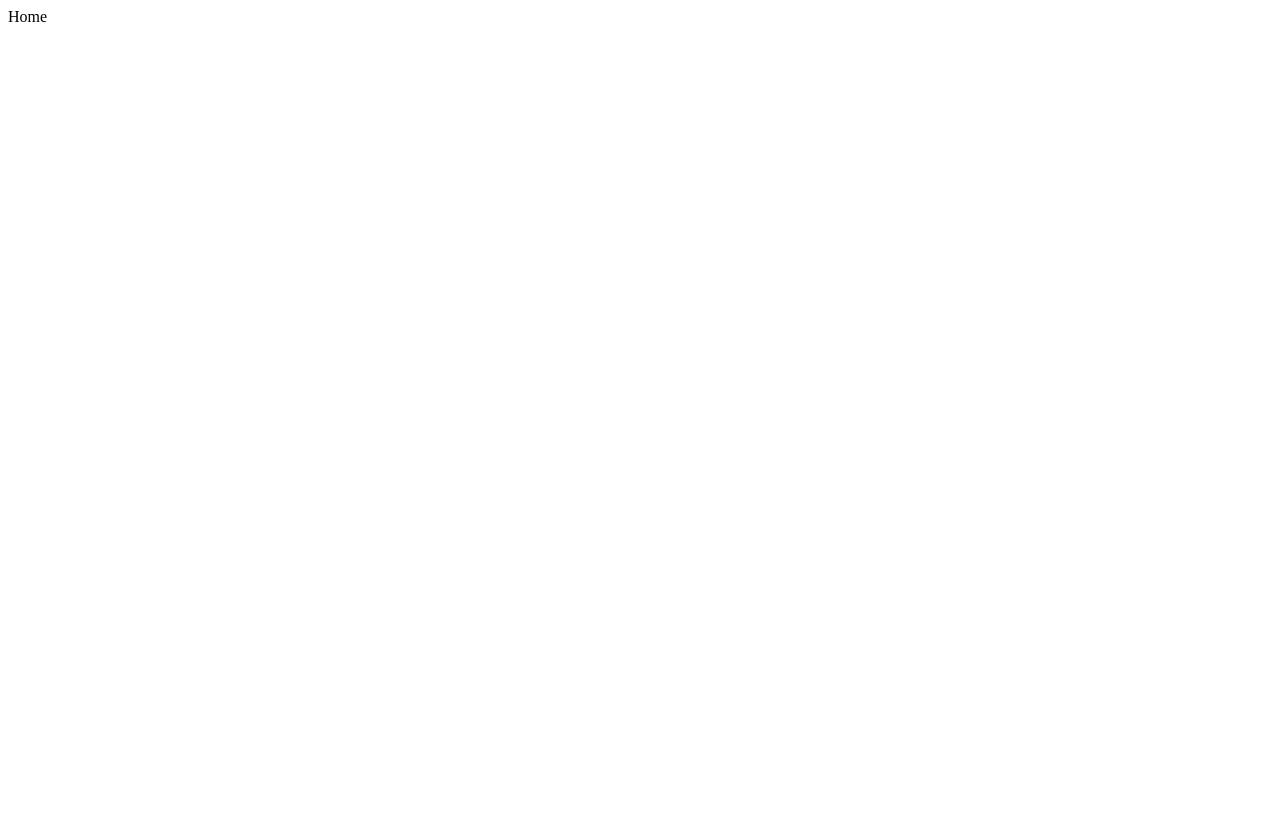
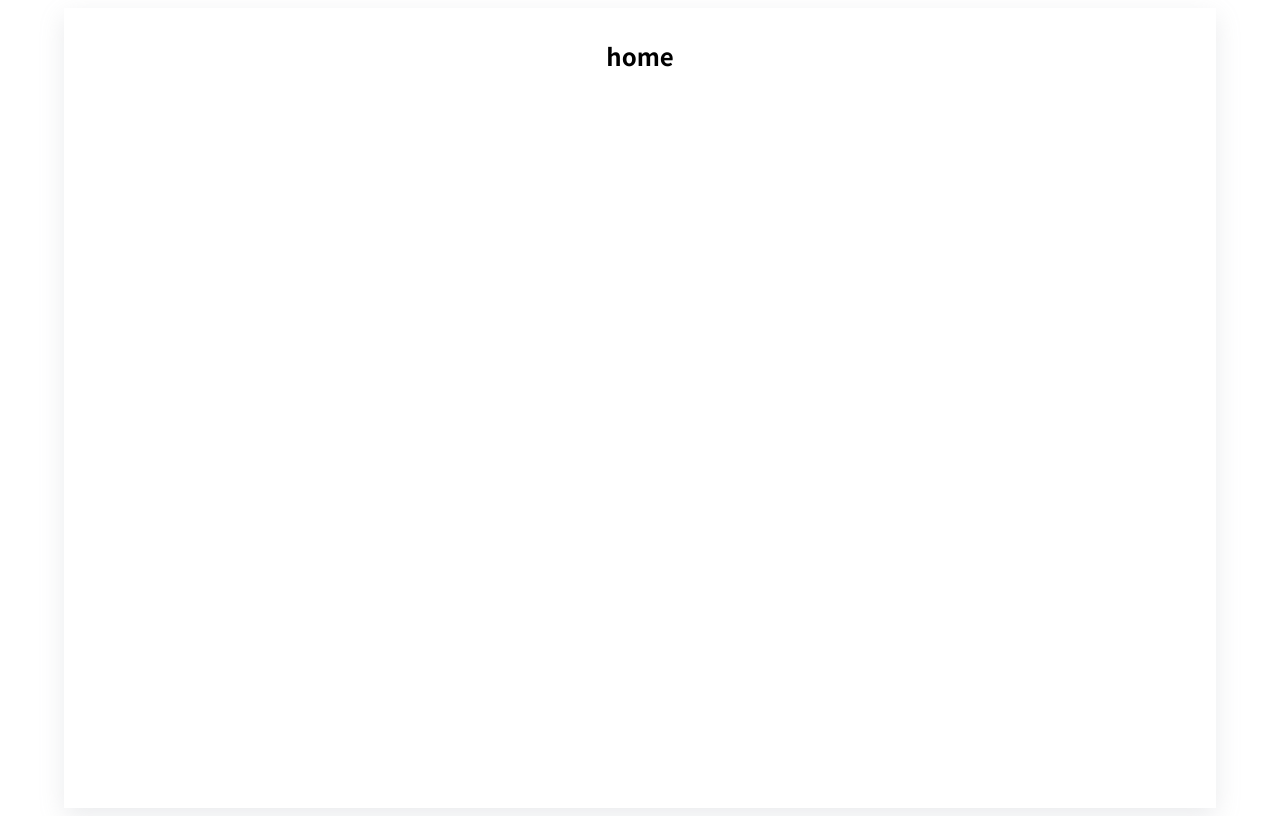
Before and after one commit to ericagong/blog-FE, a React (Create React App) app: page / in a window 1280 px wide. Built offline with nearby package versions, Linux system fonts and the light colour scheme.

Commit message:
common styles

```diff
--- a/package.json
+++ b/package.json
@@ -10,6 +10,7 @@
     "react-dom": "^18.2.0",
     "react-router-dom": "^6.3.0",
     "react-scripts": "5.0.1",
+    "styled-components": "^5.3.5",
     "web-vitals": "^2.1.4"
   },
   "scripts": {
--- a/src/assets/Theme.jsx
+++ b/src/assets/Theme.jsx
@@ -1,9 +1,22 @@
 export const lightTheme = {
+  // background
+  backgroundColor: "#FFFFFF",
+
+  // text
   textColor: "#181B2E",
-  buttonTextColor: "#FFFFFF",
-  backgroundColor: "#E4E8EB",
-  boxColor: "#FFFFFF",
-  iconColor: "#777B7E",
-  buttonColor: "#F6F5F7",
-  hoverColor: "#3F81EC",
+  helperTextColor: "#bcbdc3",
+  errorTextColor: "#FD2053",
+
+  // button
+  buttonColor: "#B7BBC7",
+  buttonTextColor: "#17192C",
+  iconColor: "#B7BBC7",
+
+  // accent color for hover effect
+  hoverButtonColor: "#5732fb",
+  hoverButtonTextColor: "#FFFFFF",
+  hoverIconColor: "#5732fb",
+
+  // box-shadow
+  boxShadow: "rgba(149, 157, 165, 0.2) 0px 8px 24px",
 };
--- /dev/null
+++ b/src/assets/font.css
@@ -0,0 +1,7 @@
+/* TODO css 파일 분리 or index.html 바로 적용 */
+@import url("https://fonts.googleapis.com/css2?family=Noto+Sans+KR:wght@300;400;500;700&family=Noto+Sans:wght@300;400;500&display=swap");
+
+body {
+  font-family: "Noto Sans", sans-serif;
+  font-family: "Noto Sans KR", sans-serif;
+}
--- a/src/components/styeld/Hn.jsx
+++ b/src/components/styeld/Hn.jsx
@@ -0,0 +1,20 @@
+import styled from "styled-components";
+
+export const H1 = styled.div`
+  font-weight: bold;
+  font-size: 1.5rem;
+`;
+
+export const H2 = styled.div`
+  font-weight: bold;
+  font-size: 1.2rem;
+`;
+
+export const H3 = styled.div`
+  font-size: 1.1rem;
+`;
+
+export const H4 = styled.div`
+  font-weight: lighter;
+  font-size: 0.7rem;
+`;
--- a/src/components/styeld/Layout.jsx
+++ b/src/components/styeld/Layout.jsx
@@ -0,0 +1,23 @@
+import styled from "styled-components";
+
+const Layout = styled.div`
+  width: 90vw;
+  max-width: 1200px;
+  height: 100vh;
+  position: relative;
+  margin: auto;
+  box-sizing: border-box;
+  padding: 30px;
+
+  display: flex;
+  flex-direction: column;
+  justify-content: flex-start;
+  align-items: center;
+  align-content: center;
+
+  background-color: ${(props) => props.theme.backgroundColor};
+  box-shadow: ${(props) => props.theme.boxShadow};
+  overflow: hidden;
+`;
+
+export default Layout;
--- a/src/index.js
+++ b/src/index.js
@@ -1,7 +1,14 @@
 import React from "react";
 import ReactDOM from "react-dom/client";
+import { ThemeProvider } from "styled-components";
 
+import "./assets/font.css";
+import { lightTheme } from "./assets/Theme";
 import App from "./App";
 
 const root = ReactDOM.createRoot(document.getElementById("root"));
-root.render(<App />);
+root.render(
+  <ThemeProvider theme={lightTheme}>
+    <App />
+  </ThemeProvider>
+);
--- a/src/pages/Home.jsx
+++ b/src/pages/Home.jsx
@@ -1,10 +1,13 @@
+import Layout from "../components/styeld/Layout";
+import { H1 } from "../components/styeld/Hn";
+
 const Home = (props) => {
   return (
-    <>Home</>
-    // <Layout>
-    // 	<Header />
-    // 	<HomeLayout/>
-    // </Layout>
+    <Layout>
+      <H1>home</H1>
+      {/* // 	<Header />
+    // 	<HomeLayout/> */}
+    </Layout>
   );
 };
 
```
Also changed, not shown: 1 other file (tests, documents, lock files or other folders).
